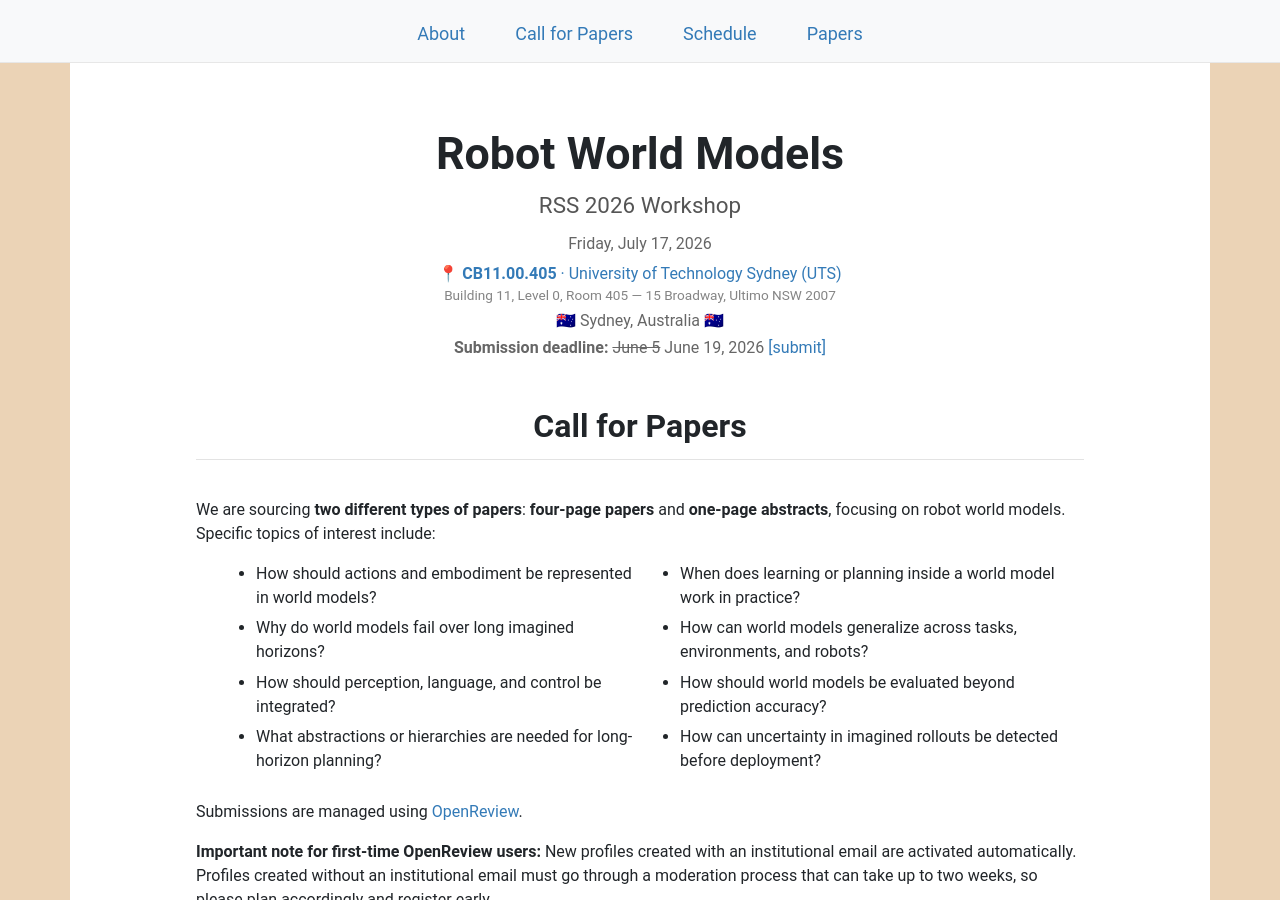
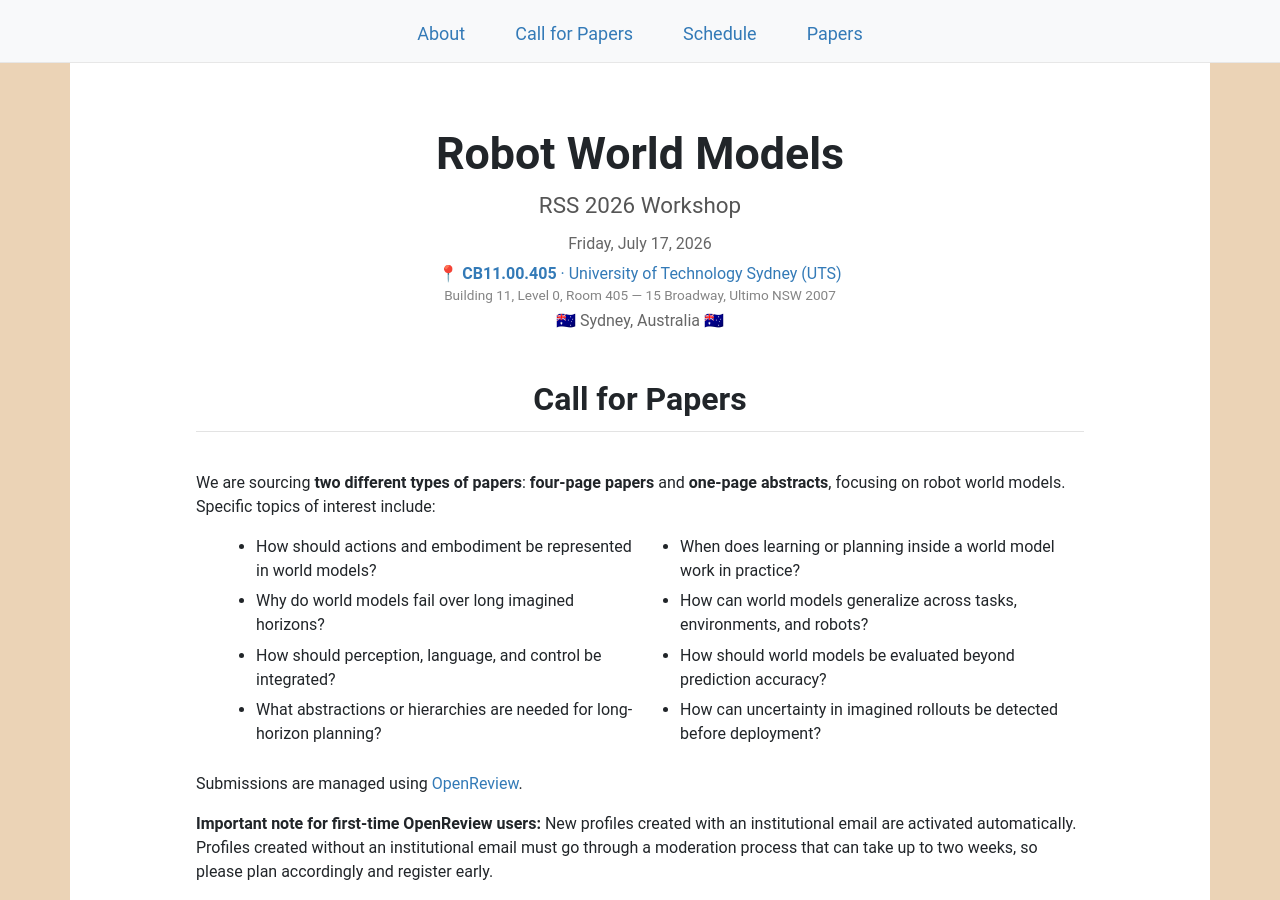
Before and after one commit to robot-worldmodels/robot-worldmodels.github.io, a Jekyll site: the page built from submit.html, in a window 1280 px wide and 900 px high. Built offline with Jekyll 4.4.1, drawn with Linux system fonts in a browser that asks for light colours; nearby versions of some CDN libraries.

Commit message:
remove submission deadline from header

```diff
--- a/_layouts/coverpage.html
+++ b/_layouts/coverpage.html
@@ -76,7 +76,6 @@
       <p>Friday, July 17, 2026</p>
       <p class="venue">📍 <a href="https://www.google.com/maps/search/?api=1&amp;query=University+of+Technology+Sydney+15+Broadway+Ultimo+NSW+2007" target="_blank" rel="noopener"><strong>CB11.00.405</strong> · University of Technology Sydney (UTS)</a><br><span class="venue-detail">Building 11, Level 0, Room 405 — 15 Broadway, Ultimo NSW 2007</span></p>
       <p>🇦🇺 Sydney, Australia 🇦🇺</p>
-      <p><strong>Submission deadline:</strong> <s>June 5</s> June 19, 2026 <a href="https://openreview.net/group?id=roboticsfoundation.org/RSS/2026/Workshop/R-WM&amp;referrer=%5BHomepage%5D(%2F)#tab-your-consoles">[submit]</a></p>
       <button type="button" class="btn-learn-more" onclick="document.getElementById('hero-section').scrollIntoView({behavior:'instant',block:'start'});">Learn more</button>
     </div>
   </div>
@@ -90,7 +89,6 @@
         <p>Friday, July 17, 2026</p>
         <p class="venue">📍 <a href="https://www.google.com/maps/search/?api=1&amp;query=University+of+Technology+Sydney+15+Broadway+Ultimo+NSW+2007" target="_blank" rel="noopener"><strong>CB11.00.405</strong> · University of Technology Sydney (UTS)</a><br><span class="venue-detail">Building 11, Level 0, Room 405 — 15 Broadway, Ultimo NSW 2007</span></p>
         <p>🇦🇺 Sydney, Australia 🇦🇺</p>
-      <p><strong>Submission deadline:</strong> <s>June 5</s> June 19, 2026 <a href="https://openreview.net/group?id=roboticsfoundation.org/RSS/2026/Workshop/R-WM&amp;referrer=%5BHomepage%5D(%2F)#tab-your-consoles">[submit]</a></p>
       </section>
 
       <div class="page-content">
--- a/_layouts/default.html
+++ b/_layouts/default.html
@@ -78,7 +78,6 @@
         <p>Friday, July 17, 2026</p>
         <p class="venue">📍 <a href="https://www.google.com/maps/search/?api=1&amp;query=University+of+Technology+Sydney+15+Broadway+Ultimo+NSW+2007" target="_blank" rel="noopener"><strong>CB11.00.405</strong> · University of Technology Sydney (UTS)</a><br><span class="venue-detail">Building 11, Level 0, Room 405 — 15 Broadway, Ultimo NSW 2007</span></p>
         <p>🇦🇺 Sydney, Australia 🇦🇺</p>
-        <p><strong>Submission deadline:</strong> <s>June 5</s> June 19, 2026 <a href="https://openreview.net/group?id=roboticsfoundation.org/RSS/2026/Workshop/R-WM&amp;referrer=%5BHomepage%5D(%2F)#tab-your-consoles">[submit]</a></p>
       </section>
 
       <div class="page-content">
```
